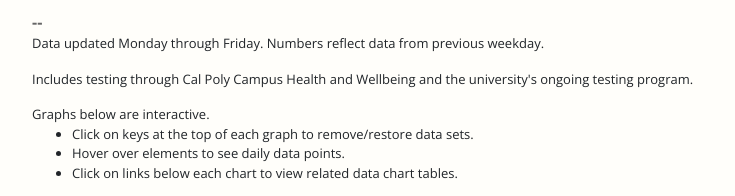
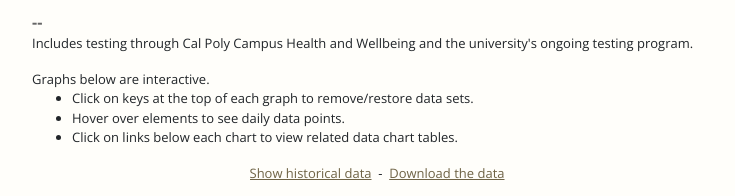
Before and after one commit to cal-poly-dxhub/covid-dashboard, a plain HTML site: page web/test.html in a window 1280 px wide. Shown: the top 196 px of the page, without its empty margins (263-998 px from the left). Drawn offline with nearby package versions, Linux system fonts and the light colour scheme; no server answers.

Commit message:
remove header text

```diff
--- a/web/test.html
+++ b/web/test.html
@@ -78,9 +78,6 @@
                 <div class="col">
                     <p>
                         <span id="updateDateTime" style="font-size: 16px; font-weight: 600; color: #666;">--</span><br>
-                        Data updated Monday through Friday. Numbers reflect data from previous weekday.
-                    </p>
-                    <p>
                         Includes testing through Cal Poly Campus Health and Wellbeing and the university's ongoing testing program.
                     </p>
                     Graphs below are interactive.
```
